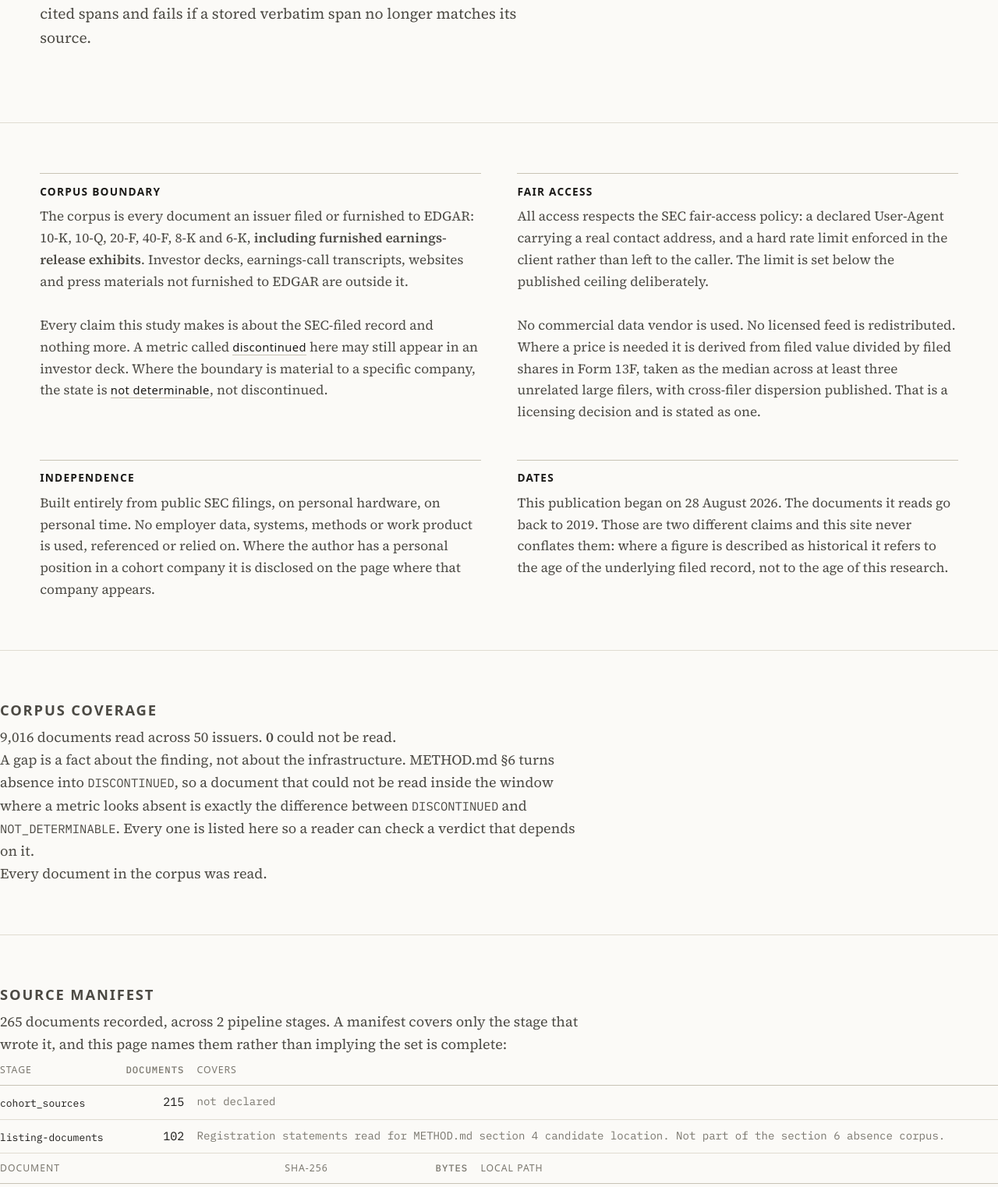
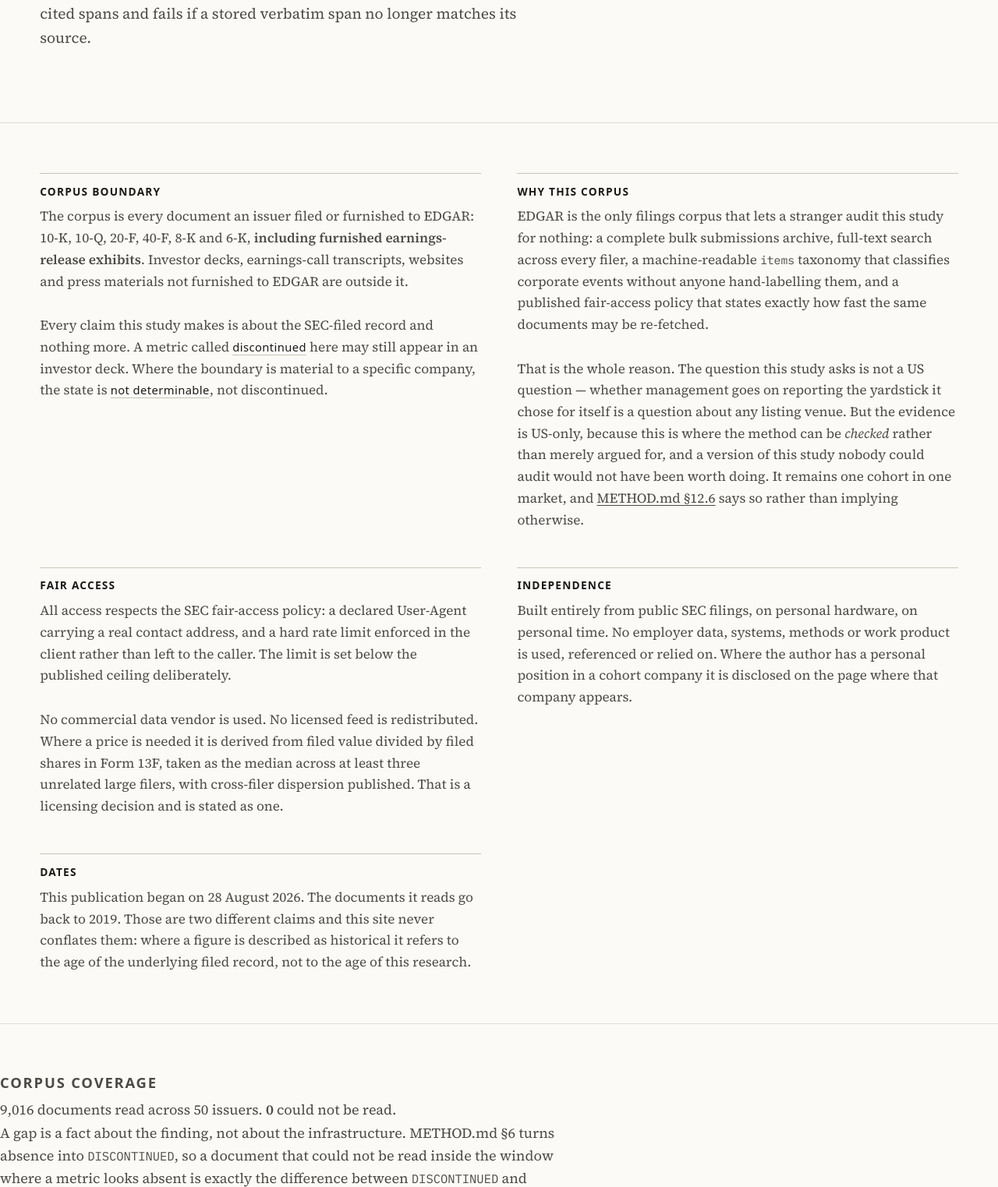
Before and after one commit to NTUgoat/underwritten, a FastAPI app: page /provenance in a window 1280 px wide. Shown: the part 504-2027 px from the top of the page at 78% size. Run offline with FastAPI, Linux system fonts and the light colour scheme.

Commit message:
Put the licences in force, correct the state of play, say why EDGAR
Three things the repository asserted that were either untrue or unanswered.

**The licence was a stated intention with nothing behind it.** README said code
MIT and prose CC BY 4.0, then said no LICENSE file existed so none of it was in
force and all rights were reserved. Both files now exist and the section says
what covers what. The SEC filings themselves are public records and are covered
by neither; what is licensed is the selection, the adjudication and the writing.
One request that is not a condition: if you quote a finding, quote its interval
— every published figure carries an explicit uncertainty, and a point estimate
reproduced without one says something this study does not.

**"What it found" was stale in the direction that flatters.** It said the study
had not been run and no metric had been extracted. Both were true when written
and neither is now: the cohort is frozen at 50 of 50, the corpus is complete at
9,016 documents with none unreadable, and 1,374 candidates have been located
from 22,397 occurrences. What is actually zero is the number ruled on, and that
is the number worth being precise about, because METHOD.md §4 reserves every
inclusion decision for a human and §5 makes every terminal state one. The block
now states all four figures and links to /watch.

**Why EDGAR and not SGX had no answer anywhere.** It is a fair question and the
honest answer is a decision rather than a default: EDGAR is the only filings
corpus that lets a stranger audit this study for nothing — bulk submissions,
full-text search across every filer, a machine-readable items taxonomy that
classifies corporate events without hand-labelling, and a published fair-access
policy stating exactly how fast the same documents may be re-fetched. SGX has no
equivalent. The question is jurisdiction-agnostic; the evidence is not, and
METHOD.md §12.6 already said so. Now the positive reason is stated too, in the
README and on /provenance.

Verified before committing that the adjudication tool still opens on a real
group with its evidence, its ruling form and its reviewer field, and that
data/adjudication/metrics.csv remains absent. Nothing here writes a ruling.

460 tests pass.

```diff
--- a/app/templates/provenance.html
+++ b/app/templates/provenance.html
@@ -31,6 +31,25 @@
         metric called <span class="term">discontinued</span> here may still appear in an
         investor deck. Where the boundary is material to a specific company, the state is
         <span class="term">not determinable</span>, not discontinued.</p>
+      </article>
+
+      {# Asked often enough to be worth answering before it is asked: the
+         corpus choice is a decision, not a default, and the reason is that
+         nobody has to take this study's word for anything. #}
+      <article class="statement">
+        <h2 class="statement__h">Why this corpus</h2>
+        <p>EDGAR is the only filings corpus that lets a stranger audit this study for
+        nothing: a complete bulk submissions archive, full-text search across every filer,
+        a machine-readable <code>items</code> taxonomy that classifies corporate events
+        without anyone hand-labelling them, and a published fair-access policy that states
+        exactly how fast the same documents may be re-fetched.</p>
+        <p>That is the whole reason. The question this study asks is not a US question —
+        whether management goes on reporting the yardstick it chose for itself is a
+        question about any listing venue. But the evidence is US-only, because this is
+        where the method can be <em>checked</em> rather than merely argued for, and a
+        version of this study nobody could audit would not have been worth doing. It
+        remains one cohort in one market, and <a href="/method">METHOD.md §12.6</a> says
+        so rather than implying otherwise.</p>
       </article>
 
       <article class="statement">
```
Also changed, not shown: README.md, 3 other files.
